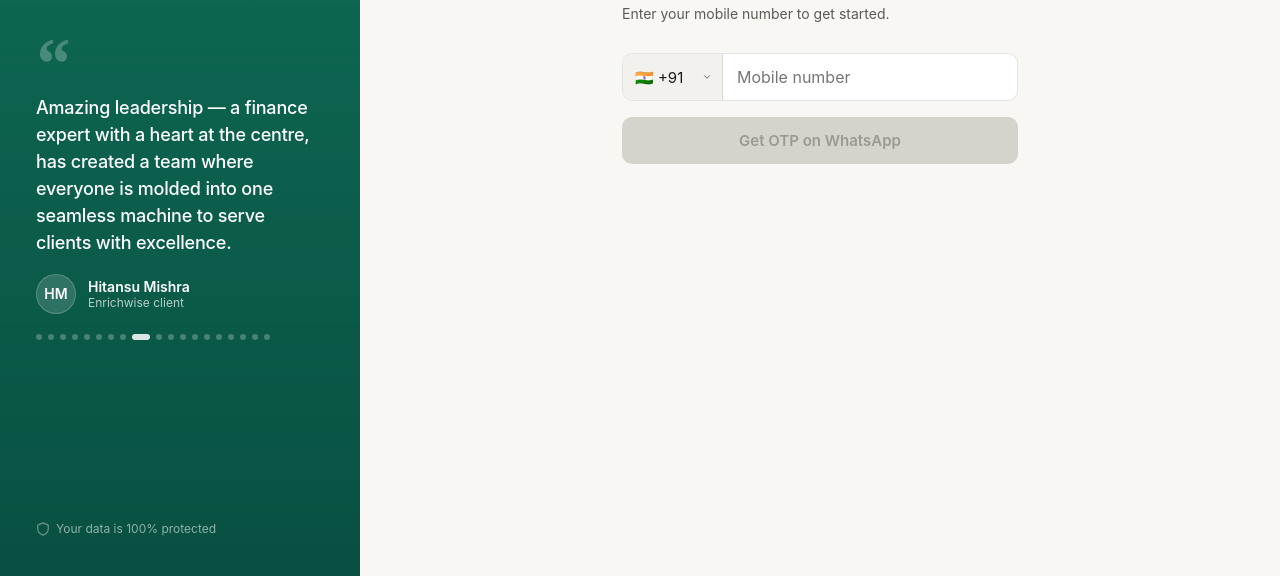
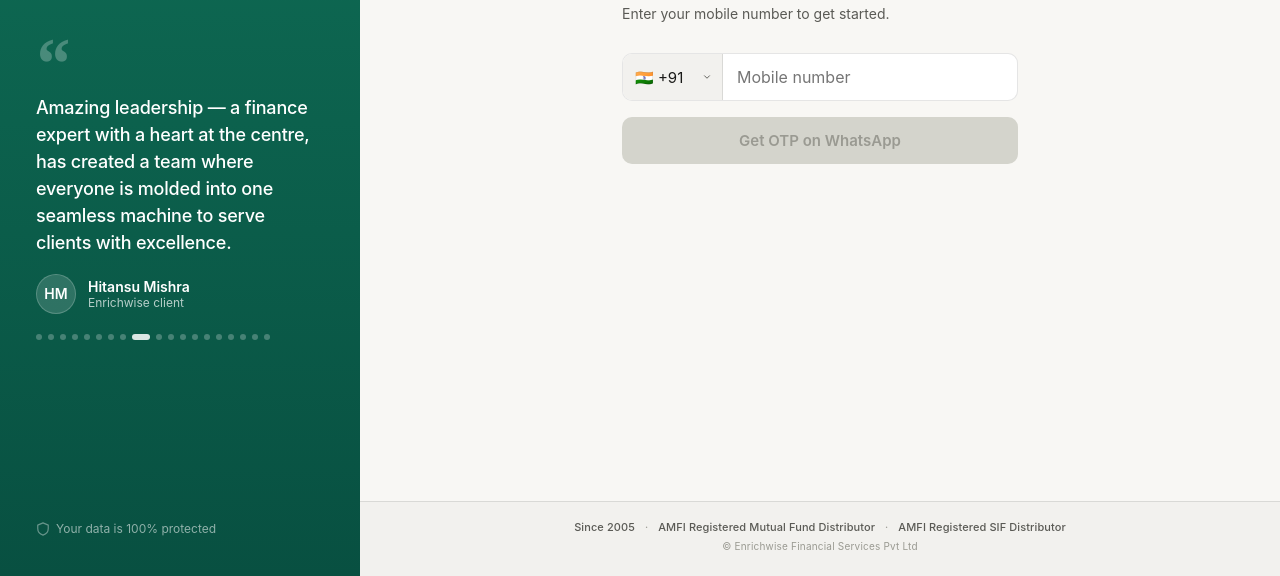
Before and after one commit to enrichwise-tech/enrichwise-booking, a website: page index.html in a window 1280 px wide. Shown: the part 224-800 px from the top of the page. Drawn offline with Linux system fonts and the light colour scheme.

Commit message:
Add site footer with AMFI credentials and copyright

```diff
--- a/index.html
+++ b/index.html
@@ -213,8 +213,34 @@ body {
 .shell {
   width: 100%;
   max-width: 460px;
-  padding: 40px 32px 60px;
+  padding: 40px 32px 40px;
   margin: 0 auto;
+  flex: 1;
+}
+.main { display: flex; flex-direction: column; }
+.site-footer {
+  border-top: 1px solid var(--border);
+  padding: 18px 32px 24px;
+  background: #f2f1ee;
+  margin-top: auto;
+}
+.footer-credentials {
+  display: flex; flex-wrap: wrap; justify-content: center;
+  align-items: center; gap: 6px 10px;
+  font-size: 11px; color: var(--ink-2);
+  text-align: center;
+}
+.footer-credential { font-weight: 500; letter-spacing: 0.1px; }
+.footer-sep { color: var(--ink-3); }
+.footer-bottom {
+  text-align: center;
+  font-size: 10px; color: var(--ink-3);
+  margin-top: 6px; letter-spacing: 0.2px;
+}
+@media (max-width: 860px) {
+  .site-footer { padding: 14px 16px 18px; }
+  .footer-credentials { font-size: 10px; gap: 4px 8px; }
+  .footer-sep { display: none; }
 }
 .brand { display: none; }  /* replaced by top bar brand on mobile */
 
@@ -781,6 +807,19 @@ h1 { font-size: 24px; font-weight: 600; color: var(--ink); letter-spacing: -0.4p
   </div>
 
     </div> <!-- /.shell -->
+
+    <footer class="site-footer">
+      <div class="footer-credentials">
+        <span class="footer-credential">Since 2005</span>
+        <span class="footer-sep">·</span>
+        <span class="footer-credential">AMFI Registered Mutual Fund Distributor</span>
+        <span class="footer-sep">·</span>
+        <span class="footer-credential">AMFI Registered SIF Distributor</span>
+      </div>
+      <div class="footer-bottom">
+        <span>&copy; Enrichwise Financial Services Pvt Ltd</span>
+      </div>
+    </footer>
   </main>
 </div> <!-- /.page -->
 
```
